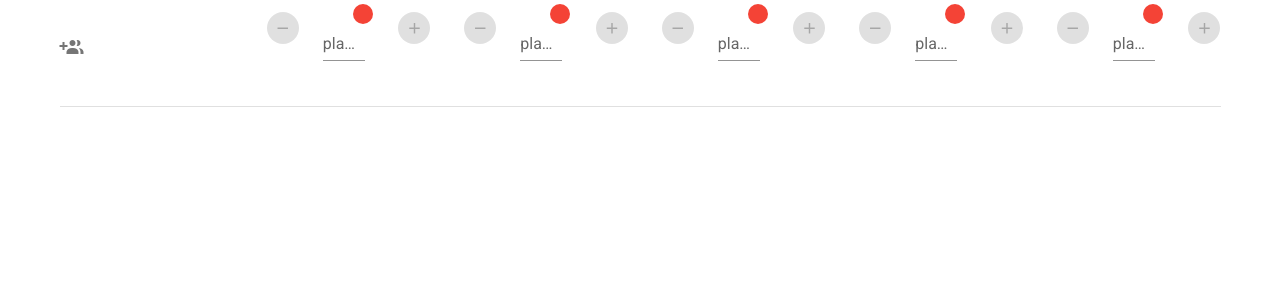
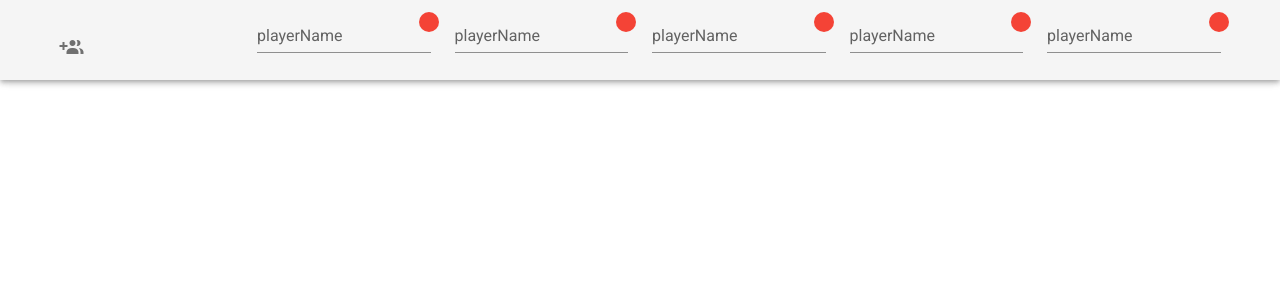
Before and after one commit to rjbgaspar/rummy, a Vue app: page /play in a window 1280 px wide. Shown: the top 300 px of the page. Built offline with nearby package versions, Linux system fonts and the light colour scheme.

Commit message:
Adds top content to an AppBar, leaving the rest with scroll. Fixed position for Action button.

```diff
--- a/src/components/play-rummy.component.ts
+++ b/src/components/play-rummy.component.ts
@@ -12,6 +12,12 @@ export default class PlayRummy extends Vue {
   public players: IPlayer[] = this.$store.getters.players
 
   public roundNames = this.$store.getters.roundNames;
+
+  public biggerHeight = 220;
+
+  public smallerHeight = 80;
+
+  public isLuckyPanelVisible = false;
 
   public rounds: IRound[] = this.$store.getters.rounds;
 
@@ -52,8 +58,10 @@ export default class PlayRummy extends Vue {
   public click () : void {
     if (this.currentRoundIndex < 7) {
       this.newRound()
+      this.$nextTick(() => window.scrollTo(0, document.body.scrollHeight))
     } else {
       this.restart()
+      this.$nextTick(() => window.scrollTo(0, 0))
     }
   }
 
--- a/src/components/play-rummy.vue
+++ b/src/components/play-rummy.vue
@@ -1,14 +1,16 @@
 <template>
-<v-container>
+  <div style="position: relative">
+    <v-app-bar app :min-height="isLuckyPanelVisible ? biggerHeight : smallerHeight">
+      <v-container class="mt-2">
         <v-row>
-    <v-col class="d-flex align-center">
+          <v-col class="d-flex align-center" @click="isLuckyPanelVisible = !isLuckyPanelVisible">
             <v-icon>mdi-account-multiple-plus</v-icon>
           </v-col>
-    <v-col v-for="(player, index) in players" :key="`player-${index}`" >
+          <v-col v-for="(player, index) in players" :key="`player-${index}`">
             <!-- Player is defined -->
             <div>
               <v-row>
-          <v-col class="text-right">
+                <v-col class="text-right" v-show="isLuckyPanelVisible">
                   <v-btn fab x-small color="blue-grey darken-1 white--tex text-right" elevation="1"
                          :disabled="players[index].name === '' || players[index].luckyCount === 0"
                          @click="decrementPlayerLuckyCount(index)">
@@ -25,7 +27,7 @@
                     </v-text-field>
                   </v-badge>
                 </v-col>
-          <v-col class="text-right">
+                <v-col class="text-right" v-show="isLuckyPanelVisible">
                   <v-btn fab x-small color="blue-grey darken-1 white--tex text-right" elevation="1"
                          :disabled="players[index].name === '' || players[index].luckyCount >= 28"
                          @click="incrementPlayerLuckyCount(index)">
@@ -36,9 +38,10 @@
             </div>
           </v-col>
         </v-row>
-
-  <v-divider class="my-6"></v-divider>
-
+      </v-container>
+    </v-app-bar>
+    <v-main :style="`padding: 0; position: absolute; top: ${ isLuckyPanelVisible ? biggerHeight : smallerHeight}px;`">
+      <v-container>
         <game-round
           v-for="(item, index) in rounds"
           :key="'round-' + roundNames[index]"
@@ -48,14 +51,19 @@
           :scoreboard="scoreboard"
           @score-update="scoreUpdate"
         ></game-round>
-  <br>
-  <v-row>
-    <v-col class="d-flex justify-end">
+      </v-container>
+    </v-main>
+    <div style="position: fixed; bottom: 30px; right: 20px;">
       <v-btn fab dark color="black" :disabled="playersCount < 2" @click="click">
         <v-icon>{{ actionIcon }}</v-icon>
       </v-btn>
-    </v-col>
-  </v-row>
-</v-container>
+    </div>
+  </div>
 </template>
 <script lang="ts" src="./play-rummy.component.ts"></script>
+<style>
+.v-toolbar__content {
+  height: auto !important;
+  padding: 0;
+}
+</style>
```
Lines whose indentation alone changed are shown as unchanged.
